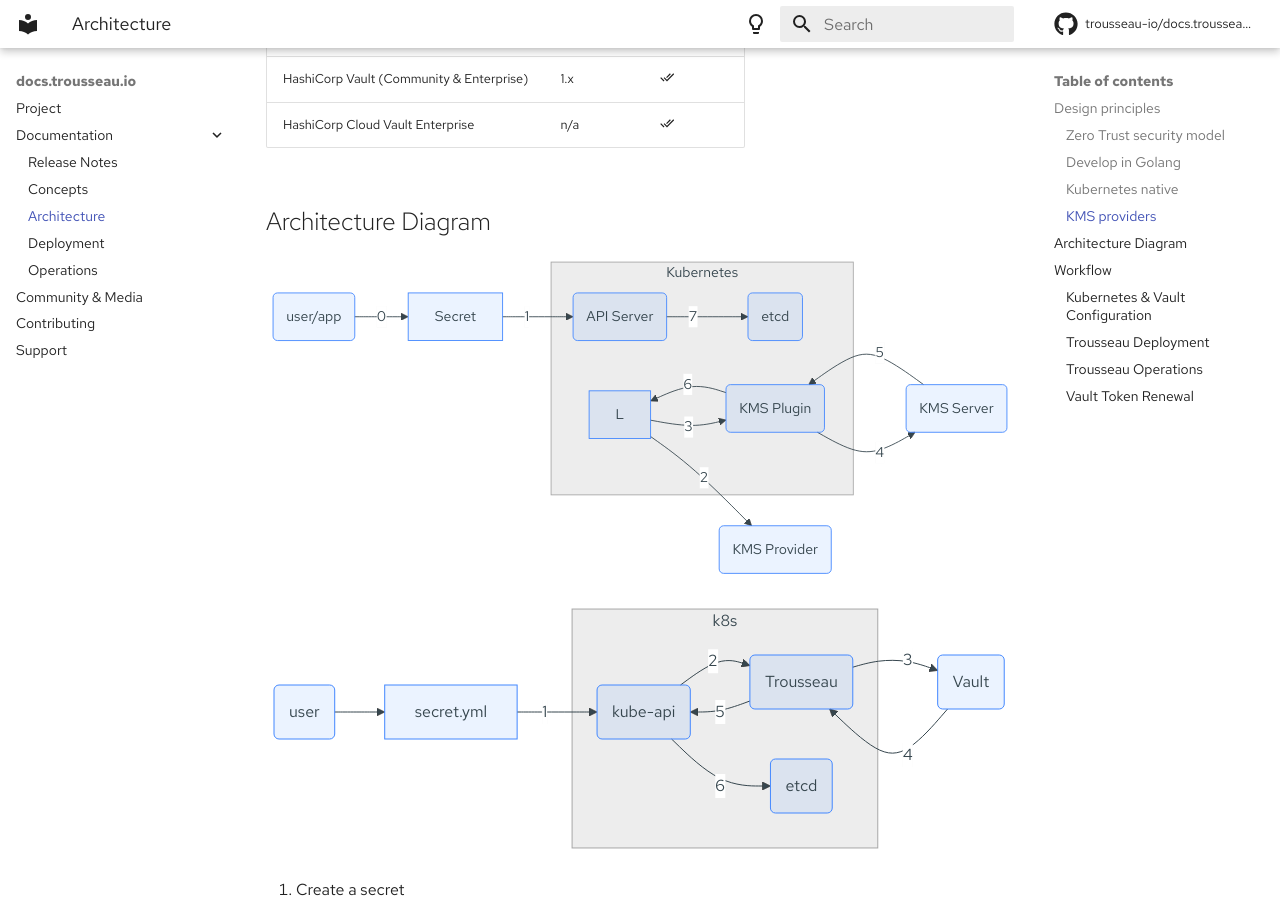
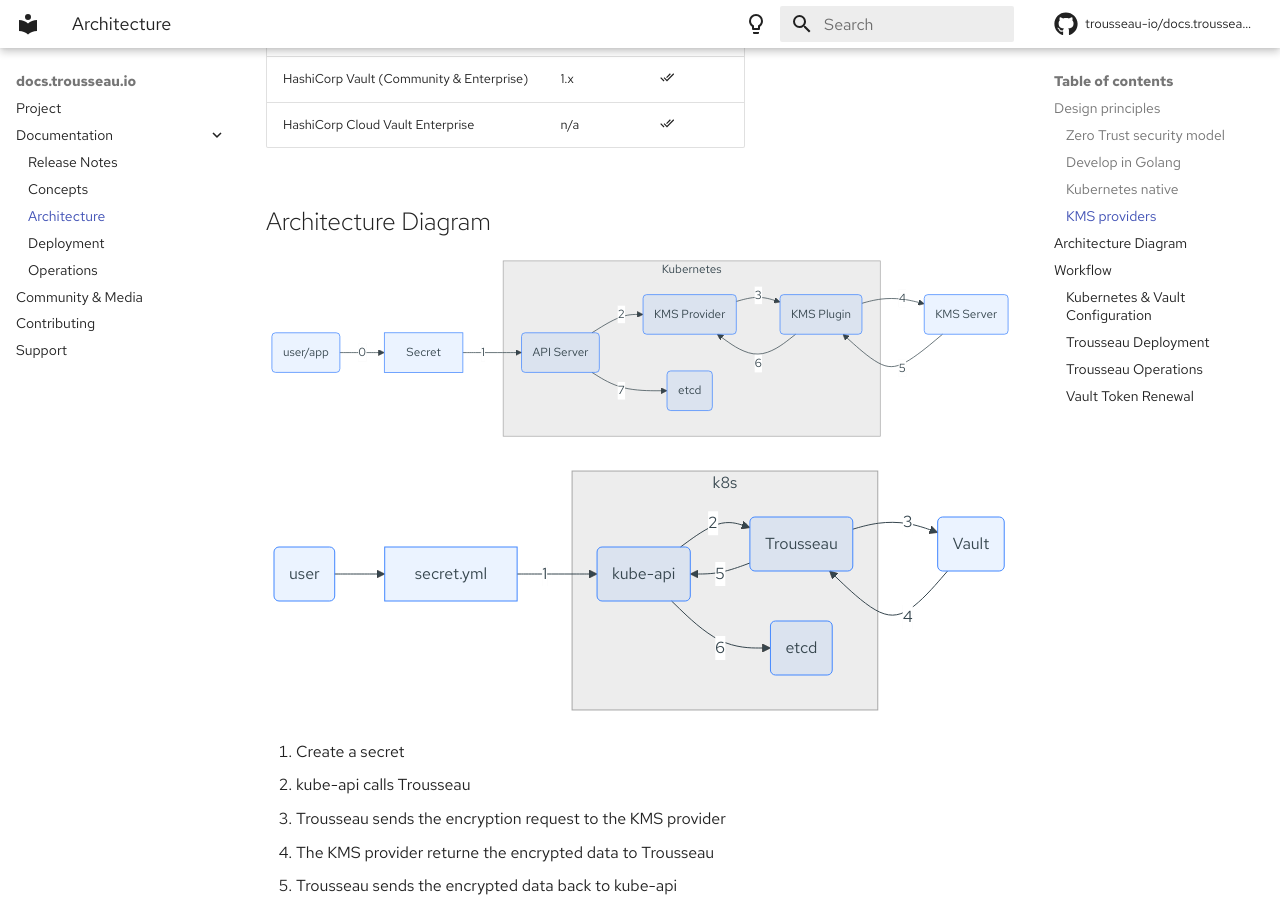
Before and after one commit to Trousseau-io/docs.trousseau.io, an MkDocs documentation site: the page built from docs/trousseau/architecture.md, in a window 1280 px wide and 900 px high, scrolled down 1482 px. Built offline with MkDocs 1.6.1 and Material for MkDocs 9.7.7, drawn with Linux system fonts in a browser that asks for light colours; some web fonts are replaced; comment, search, counter and statistics services are not loaded.

```diff
--- a/docs/trousseau/architecture.md
+++ b/docs/trousseau/architecture.md
@@ -46,7 +46,7 @@ Trousseau aims to provide support for multiple KMS providers. As per version 1.1
 graph LR
   A(user/app) --0--> B[Secret];
   B --1--> C(API Server);
-  L --2--> M(KMS Provider);
+  C --2--> L(KMS Provider);
   L --3--> D(KMS Plugin);
   D --4--> E(KMS Server);
   E --5--> D;
```
